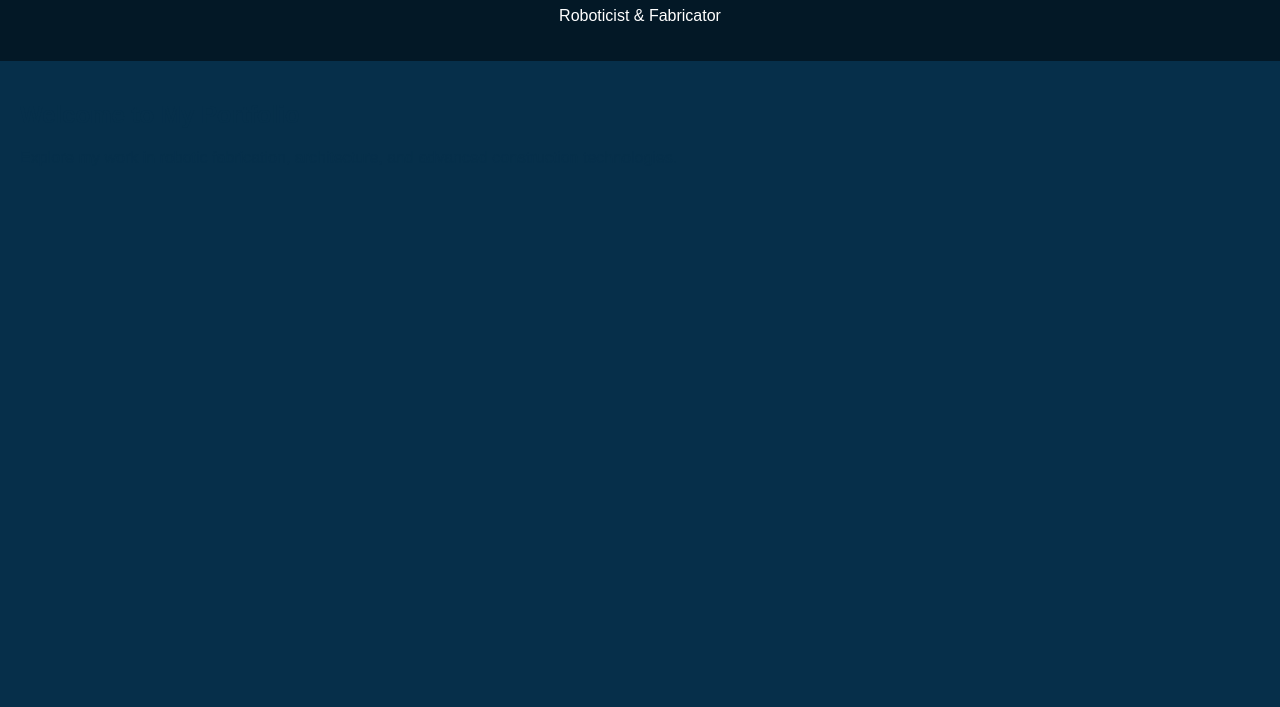
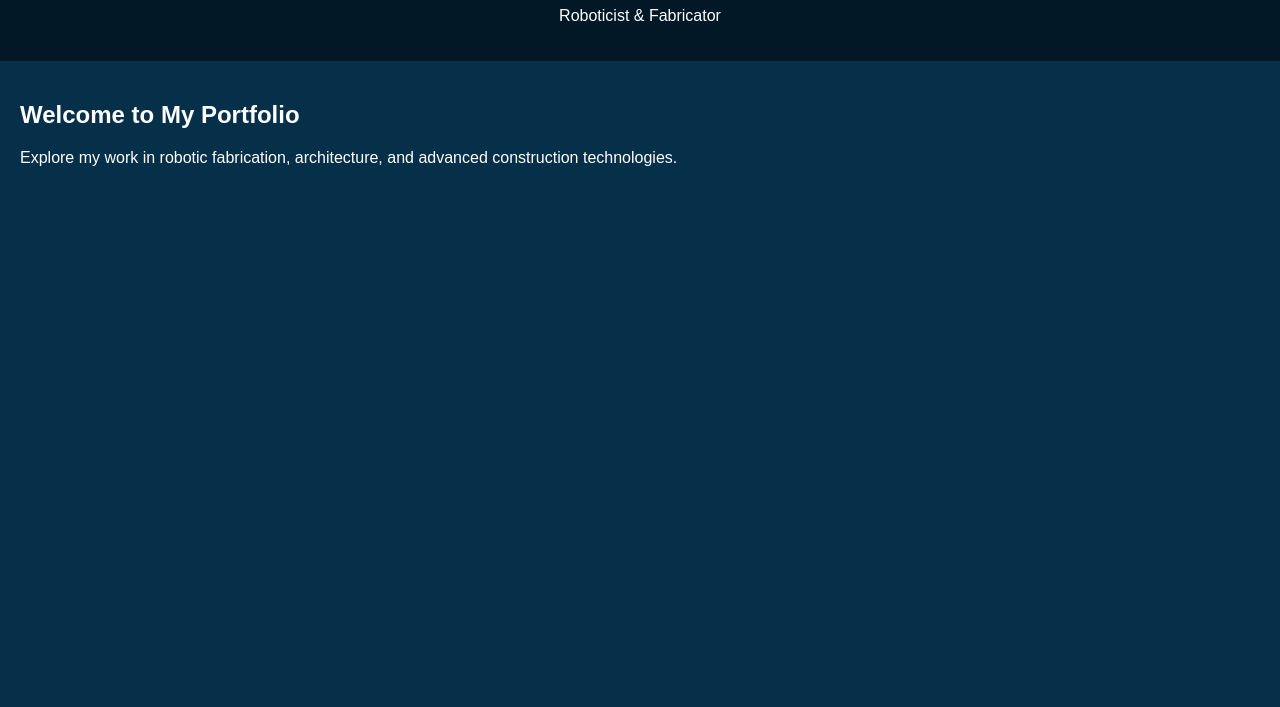
Before and after one commit to aslinurtaskin/aslinurtaskin.github.io, a plain HTML site: page index.html in a window 1280 px wide. Shown: the part 93-800 px from the top of the page. Drawn offline with Linux system fonts and the light colour scheme.

Commit message:
Update style.css

```diff
--- a/style.css
+++ b/style.css
@@ -17,7 +17,6 @@ h1 {
 }
 
 main {
-    color: #062f4a;
     padding: 20px;
 }
 
```
